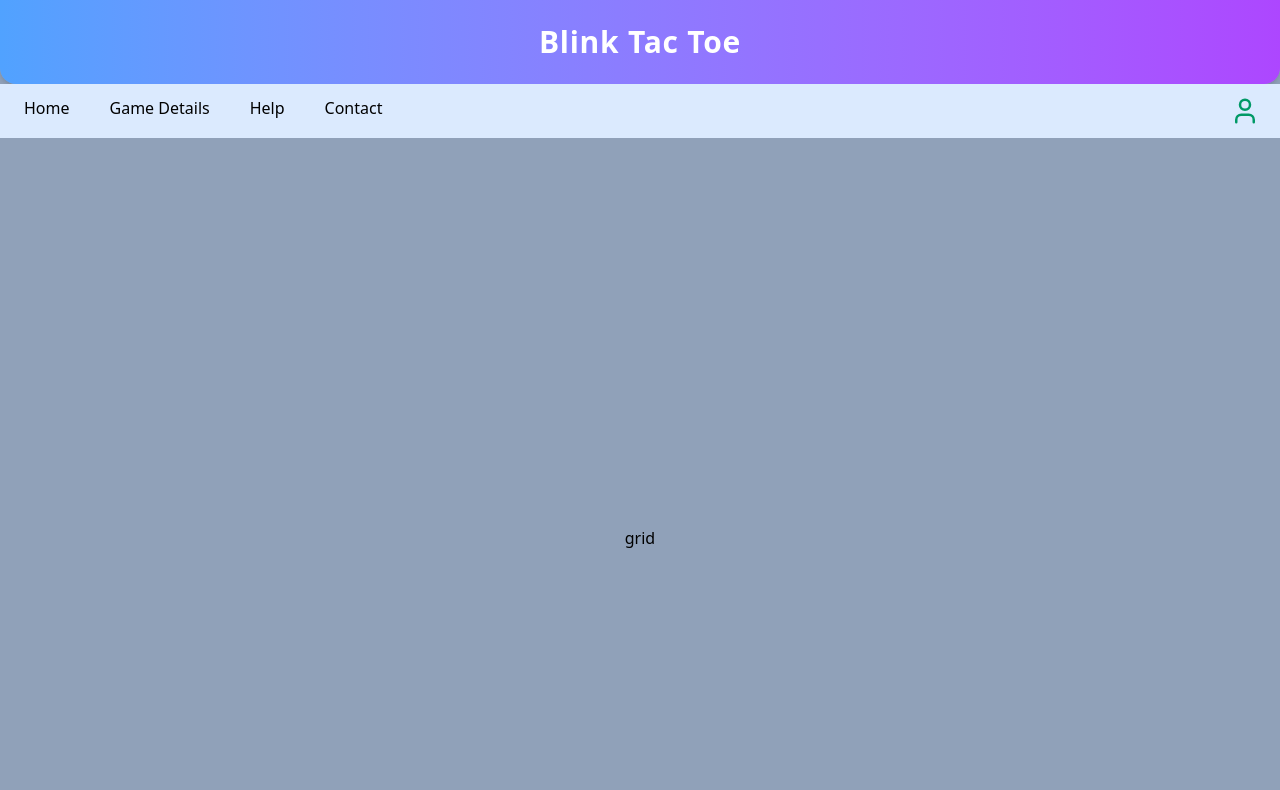
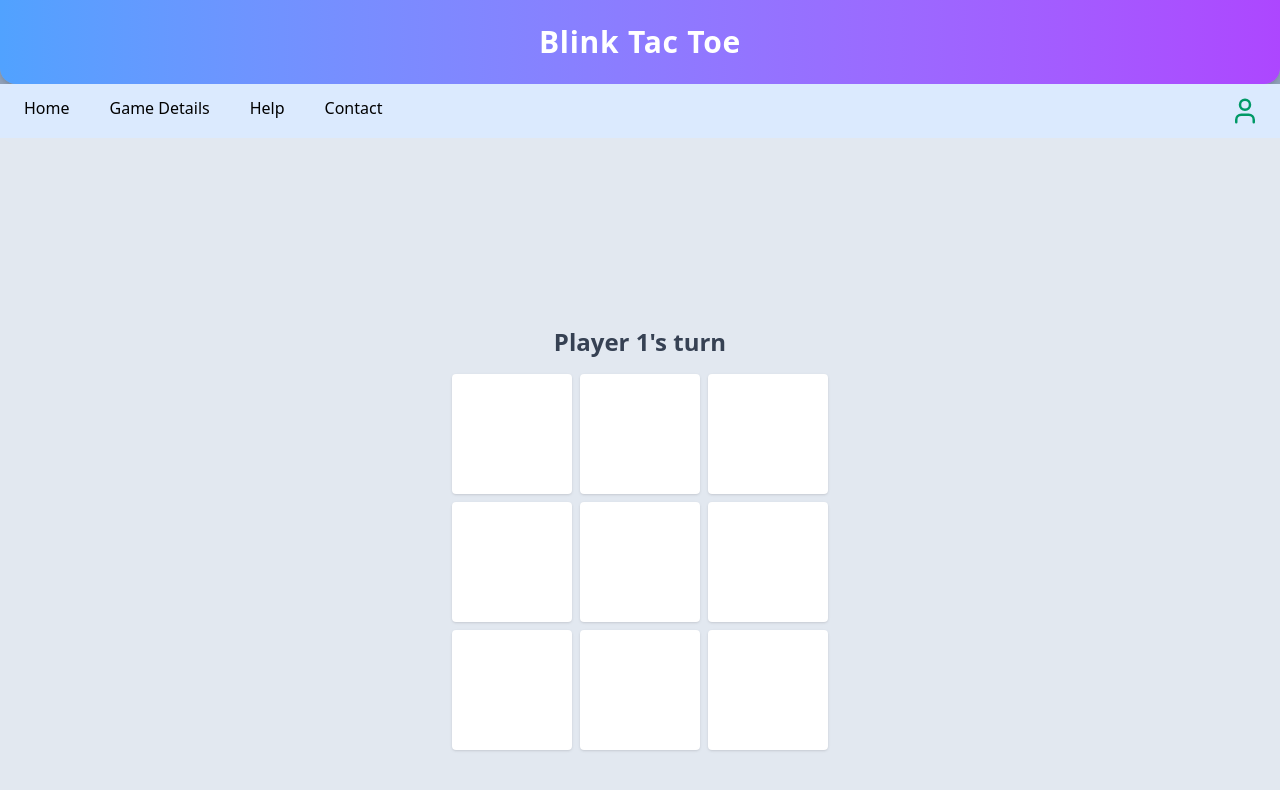
Before and after one commit to sudha2601/Blink-Tac-Toe, a React (Vite) app in the folder Frontend/Blink-Tac-Toe-project/: page /play in a window 1280 px wide. Shown: the top 790 px of the page. Built offline with nearby package versions, Linux system fonts and the light colour scheme.

Commit message:
grid has been implemented

```diff
--- a/Frontend/Blink-Tac-Toe-project/src/App.jsx
+++ b/Frontend/Blink-Tac-Toe-project/src/App.jsx
@@ -4,6 +4,7 @@ import Navbar from './Components/Navbar';
 import CategorySelect from './Components/CategorySelect';
 import Grid from './Components/grid';
 import Play from './Components/Play';
+import Winner from './Components/winner';
 
 function App() {
   return (
@@ -18,6 +19,7 @@ function App() {
           <Route path="/" element={<Play/>} />
           <Route path="/select-category" element={<CategorySelect/>} />
           <Route path="/play" element={<Grid/>} />
+          <Route path="/winner" element={<Winner/>} />
         </Routes>
       </div>
     </Router>
--- a/Frontend/Blink-Tac-Toe-project/src/Components/CategorySelect.jsx
+++ b/Frontend/Blink-Tac-Toe-project/src/Components/CategorySelect.jsx
@@ -16,7 +16,7 @@ const CategorySelect = () => {
             setcategories1(category);
         } else {
             setcategories2(category);
-            navigate('/grid', { state: { categories1: categories1, categories2: category } });
+            navigate('/play', { state: { categories1: categories1, categories2: category } });
         }
     };
 
--- a/Frontend/Blink-Tac-Toe-project/src/Components/Grid.jsx
+++ b/Frontend/Blink-Tac-Toe-project/src/Components/Grid.jsx
@@ -1,9 +1,147 @@
-import React from 'react';
+import React, { useState, useEffect } from 'react';
+import { useLocation, useNavigate } from 'react-router-dom';
+import emojiCategories from '../storage/categories'; // Make sure this file exports default correctly
 
 const Grid = () => {
-  return (
-    <div className="h-screen flex items-center justify-center bg-slate-400">
-      <p className="text-center">grid</p>
+  const location = useLocation();
+  const { categories1, categories2 } = location.state || {};
+  const initialGrid = Array(3).fill(null).map(() => Array(3).fill(null));
+  const [grid, setGrid] = useState(initialGrid);
+  const [turn, setTurn] = useState(1); // 1 for Player 1, 2 for Player 2
+  const [emojiStack1, setEmojiStack1] = useState([]);
+  const [emojiStack2, setEmojiStack2] = useState([]);
+  const navigate=useNavigate();
+
+  const getCategoryFromEmoji = (emoji) => {
+  for (const [category, emojiList] of Object.entries(emojiCategories)) {
+    console.log(`Checking emoji ${emoji} against list:`, emojiList);
+    if (emojiList.includes(emoji)) {
+      console.log(`Matched in category: ${category}`);
+      return category;
+    }
+  }
+  console.warn(`No category found for emoji: "${emoji}"`);
+  return null;
+};
+  const [lastMove, setLastMove] = useState(null);
+
+
+
+
+  const winner = (row, col) => {
+  const category = getCategoryFromEmoji(grid[row][col]);
+  if (!category) return false;
+
+
+  let rowWin = true;
+  for (let i = 0; i < 3; i++) {
+    if (!grid[row][i] || getCategoryFromEmoji(grid[row][i]) !== category) {
+      rowWin = false;
+      break;
+    }
+  }
+
+
+  let colWin = true;
+  for (let i = 0; i < 3; i++) {
+    if (!grid[i][col] || getCategoryFromEmoji(grid[i][col]) !== category) {
+      colWin = false;
+      break;
+    }
+  }
+
+
+  let diag1Win = true;
+  if (row === col) {
+    for (let i = 0; i < 3; i++) {
+      if (!grid[i][i] || getCategoryFromEmoji(grid[i][i]) !== category) {
+        diag1Win = false;
+        break;
+      }
+    }
+  } else {
+    diag1Win = false;
+  }
+
+
+  let diag2Win = true;
+  if (row + col === 2) {
+    for (let i = 0; i < 3; i++) {
+      if (!grid[i][2 - i] || getCategoryFromEmoji(grid[i][2 - i]) !== category) {
+        diag2Win = false;
+        break;
+      }
+    }
+  } else {
+    diag2Win = false;
+  }
+
+  return rowWin || colWin || diag1Win || diag2Win;
+};
+
+
+  useEffect(() => {
+  if (!lastMove) return;
+  const { row, col } = lastMove;
+  if (winner(row, col)) {
+    navigate("/winner", { state: { turn: turn === 1 ? 2 : 1 } });
+  }
+}, [grid]);
+
+
+  const handleClick =  (row, col) => {
+  if (grid[row][col]) return; // Already filled
+
+  const currentCategory = turn === 1 ? categories1 : categories2;
+  const emojis = emojiCategories[currentCategory];
+  const emoji = emojis[Math.floor(Math.random() * emojis.length)];
+
+  const newGrid = grid.map((r) => [...r]); // deep copy
+  newGrid[row][col] = emoji;
+
+  if (turn === 1) {
+    const newStack = [...emojiStack1, { row, col }];
+    if (newStack.length > 3) {
+      const removed = newStack.shift(); // Remove the oldest
+      newGrid[removed.row][removed.col] = null;
+    }
+    setEmojiStack1(newStack);
+  } else {
+    const newStack = [...emojiStack2, { row, col }];
+    if (newStack.length > 3) {
+      const removed = newStack.shift(); // Remove the oldest
+      newGrid[removed.row][removed.col] = null;
+    }
+    setEmojiStack2(newStack);
+  }
+
+   setGrid(newGrid);
+   setLastMove({ row, col }); // 🧠 store the last move
+   setTurn(turn === 1 ? 2 : 1);
+
+
+
+};
+
+    return (
+    <div className="flex flex-col items-center justify-center min-h-screen bg-slate-200">
+      <h2 className="text-2xl font-bold mb-4 text-gray-700">
+        Player {turn}'s turn
+      </h2>
+      <div className="grid grid-cols-3 gap-2">
+        {grid.map((row, rowIndex) =>
+          row.map((cell, colIndex) => (
+            <button
+              key={`${rowIndex}-${colIndex}`}
+              onClick={() => handleClick(rowIndex, colIndex)}
+              className="w-30 h-30 text-4xl bg-white rounded shadow hover:bg-gray-100 flex items-center justify-center"
+              disabled={!!cell}
+            >
+              {cell}
+            </button>
+          ))
+        )}
+      </div>
     </div>
   );
 };
--- a/Frontend/Blink-Tac-Toe-project/src/Components/Navbar.jsx
+++ b/Frontend/Blink-Tac-Toe-project/src/Components/Navbar.jsx
@@ -1,15 +1,21 @@
 import React, { useState } from 'react'
 import { User } from 'lucide-react';
 import Modal from './Modal';
+import { useNavigate } from 'react-router-dom';
 
 
 const Navbar = () => {
   let [openmodal,setopenmodal]=useState(false);
+  let navigate=useNavigate();
+  const play=()=>{
+    navigate("/");
+
+  }
   return (
     <>
     <div className='bg-blue-100 p-3 flex justify-between'>
         <ul className='pl-3 flex gap-10 '>
-            <li className='cursor-pointer hover:text-green-600 transition duration-200'>Home</li>
+            <li className='cursor-pointer hover:text-green-600 transition duration-200' onClick={play}>Home</li>
             <li className='cursor-pointer hover:text-green-600 transition duration-200' onClick={()=>{
               setopenmodal(true);
             }}>Game Details</li>
--- /dev/null
+++ b/Frontend/Blink-Tac-Toe-project/src/Components/Winner.jsx
@@ -0,0 +1,25 @@
+import React from 'react';
+import { useLocation, useNavigate } from 'react-router-dom';
+
+const Winner = () => {
+  const location = useLocation();
+  const navigate = useNavigate();
+  const winner = location.state?.turn;
+
+  return (
+    <div className="flex flex-col items-center justify-center min-h-screen bg-gradient-to-br from-indigo-200 via-purple-200 to-pink-200">
+      <div className="bg-white p-10 rounded-2xl shadow-2xl text-center">
+        <h1 className="text-5xl font-extrabold text-purple-700 mb-6">🎉 Game Over 🎉</h1>
+        <p className="text-3xl text-gray-800 mb-4">Player <span className="font-bold text-blue-600">{winner}</span> Wins!</p>
+        <button
+          onClick={() => navigate('/')}
+          className="mt-6 px-6 py-3 bg-blue-500 hover:bg-blue-600 text-white text-lg font-semibold rounded-full transition-all duration-300"
+        >
+          Play Again 🔄
+        </button>
+      </div>
+    </div>
+  );
+};
+
+export default Winner;
```
